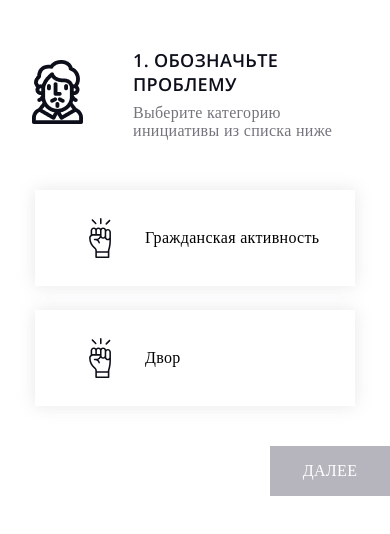
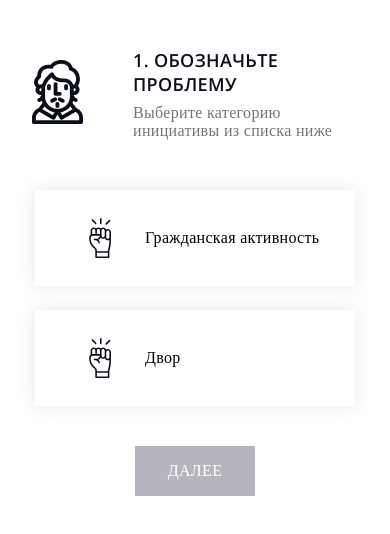
Before and after one commit to Greg-One/Hackathon-2025-React, a React (Create React App) app: page /category in a window 390 px wide. Shown: the top 534 px of the page. Built offline with nearby package versions, Linux system fonts and the light colour scheme; a web font is replaced by a local one.

Commit message:
fix: change categories button adaptive styles

```diff
--- a/src/Category.js
+++ b/src/Category.js
@@ -62,7 +62,7 @@ export default function Category({ history }) {
               </li>
             ))}
           </ul>
-          <div className='button__container'>
+          <div className='button__container button__container_categories'>
             <button
               type='submit'
               className={`button__next-page ${
--- /dev/null
+++ b/src/blocks/button/__container/_categories/button__container_categories.css
@@ -0,0 +1,11 @@
+.button__container_categories {
+  margin: 0 24px;
+}
+
+@media screen and (max-width: 650px) and (min-width: 320px) {
+  .button__container_categories {
+    flex-direction: column;
+    align-items: center;
+    justify-content: center;
+  }
+}
--- a/src/blocks/categories/__card-list/categories__card-list.css
+++ b/src/blocks/categories/__card-list/categories__card-list.css
@@ -10,7 +10,7 @@
   align-items: center;
 }
 
-@media screen and (max-width: 768px) and (min-width: 360px) {
+@media screen and (max-width: 768px) and (min-width: 320px) {
   .categories__card-list {
     justify-content: center;
   }
--- a/src/pages/index.css
+++ b/src/pages/index.css
@@ -66,6 +66,7 @@
 @import url(../blocks/button/__link/button__link.css);
 @import url(../blocks/button/__container/button__container.css);
 @import url(../blocks/button/__container/_submit/button__container_submit.css);
+@import url(../blocks/button/__container/_categories/button__container_categories.css);
 @import url(../blocks/button/__translate/button__translate.css);
 @import url(../blocks/button/__translate/_disabled/button__translate_disabled.css);
 @import url(../blocks/button/__next-page/_confirm/button__next-page_confirm.css);
```
Also changed, not shown: 1 other file (tests, documents, lock files or other folders).
